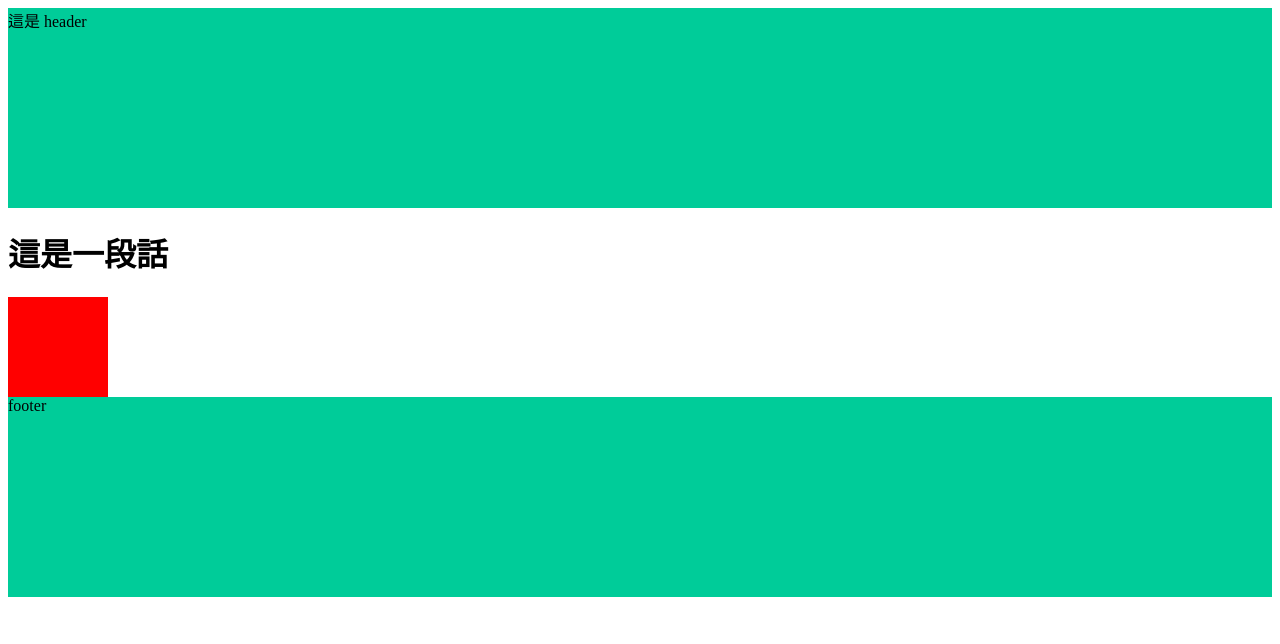
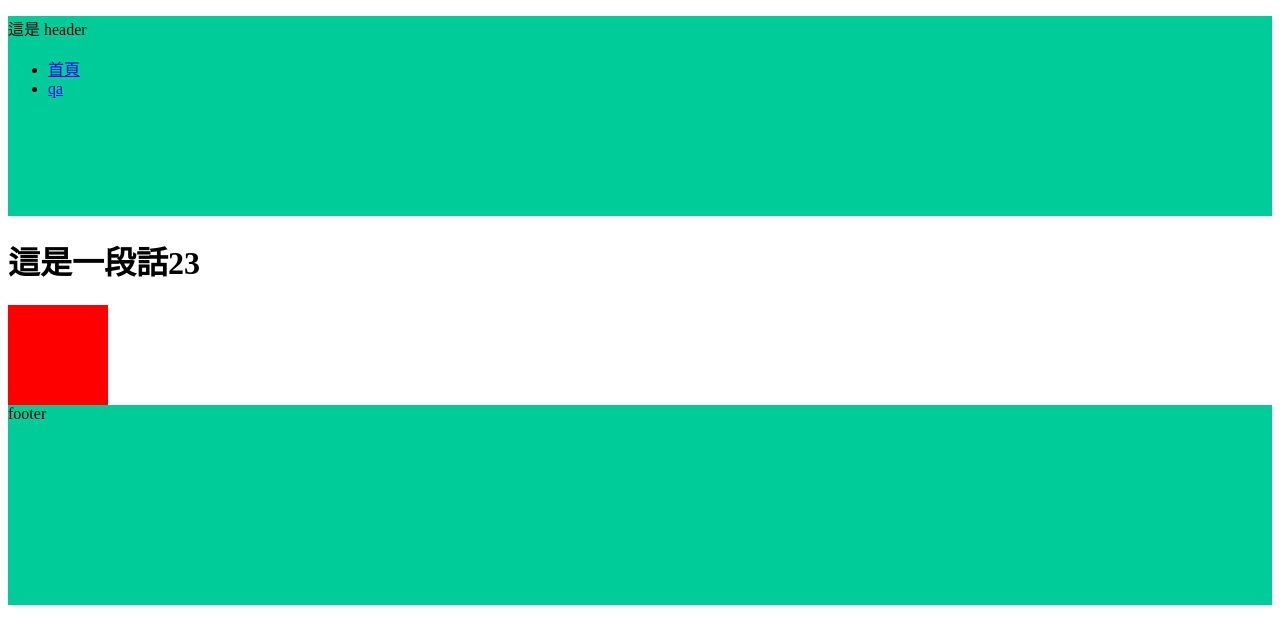
Before and after one commit to gonsakon/gulpDemo3, a plain HTML site: page index.html in a window 1280 px wide. Drawn offline with Linux system fonts and the light colour scheme.

Commit message:
Update 2021-07-23T13:43:47.044Z

```diff
--- a/index.html
+++ b/index.html
@@ -5,21 +5,29 @@
   <meta charset="UTF-8">
   <meta name="viewport" content="width=device-width, initial-scale=1.0">
   <meta http-equiv="X-UA-Compatible" content="ie=edge">
-  <title>首頁</title>
+  <title> 首頁 </title>
   <link rel="stylesheet" href="./assets/style/all.css">
 </head>
 
 <body>
   <header class="header">
-    這是 header
+    <p>這是 header</p>
+    <ul>
+      <li><a href="index.html">首頁</a></li>
+      <li><a href="qa.html">qa</a></li>
+    </ul>
   </header>
+  <div class="main">
 
+<div class="index">
+  <h1>
+    這是一段話23
+  </h1>
 
-<h1>
-  這是一段話
-</h1>
+  <div class="box"></div>
+</div>
+  </div>
 
-<div class="box"></div>
 
   <footer class="footer">
     footer
```
Also changed, not shown: qa.html (added, +39 -0 lines), 1 other file.
